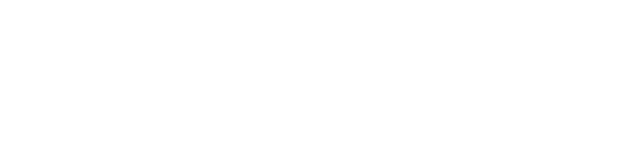
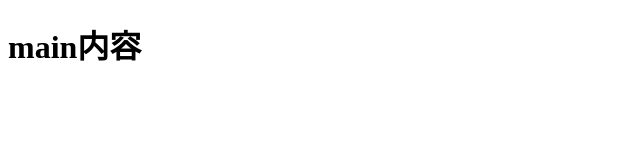
Before and after one commit to lkj1028/project_03, a plain HTML site: page index.html in a window 1280 px wide. Shown: the whole page, without its empty margins (0-640 px from the left). Drawn offline with Linux system fonts and the light colour scheme.

Commit message:
main修改的内容

```diff
--- a/index.html
+++ b/index.html
@@ -8,7 +8,7 @@
 </head>
 
 <body>
-
+    <h1>main内容</h1>
 </body>
 
 </html>
```
